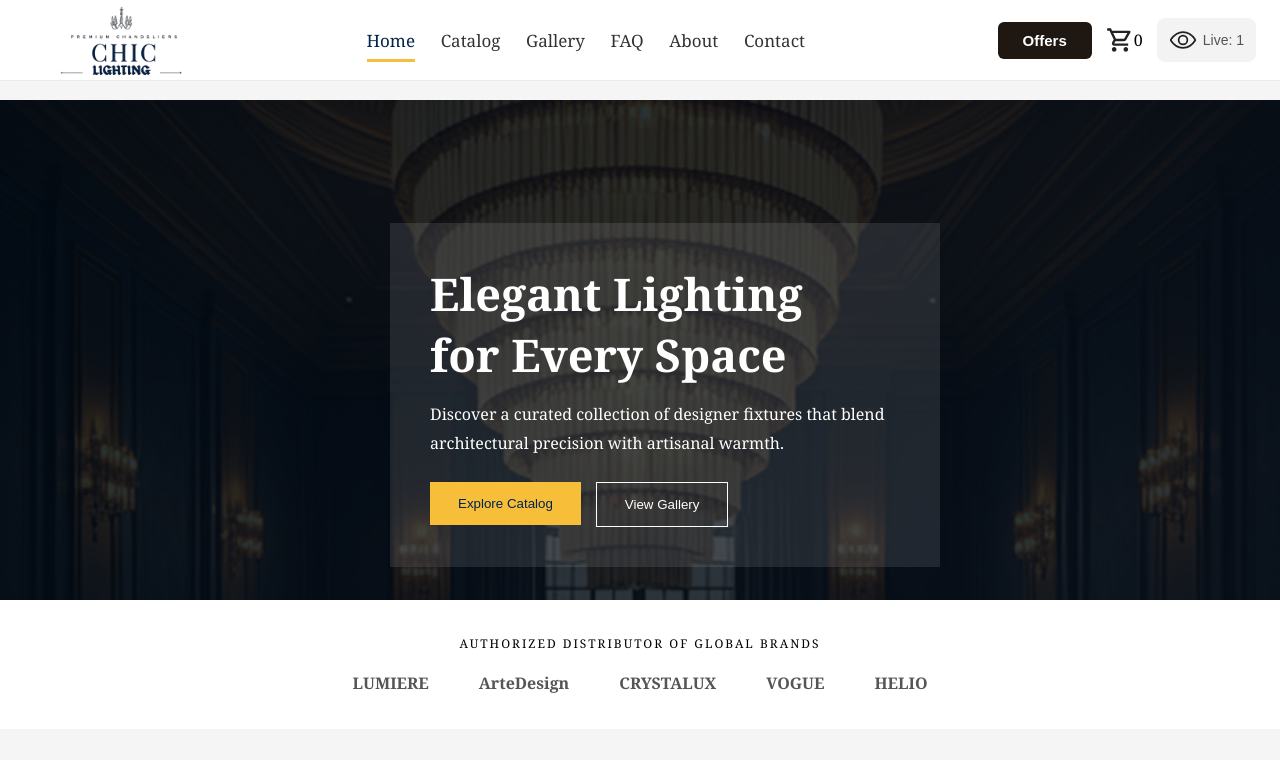
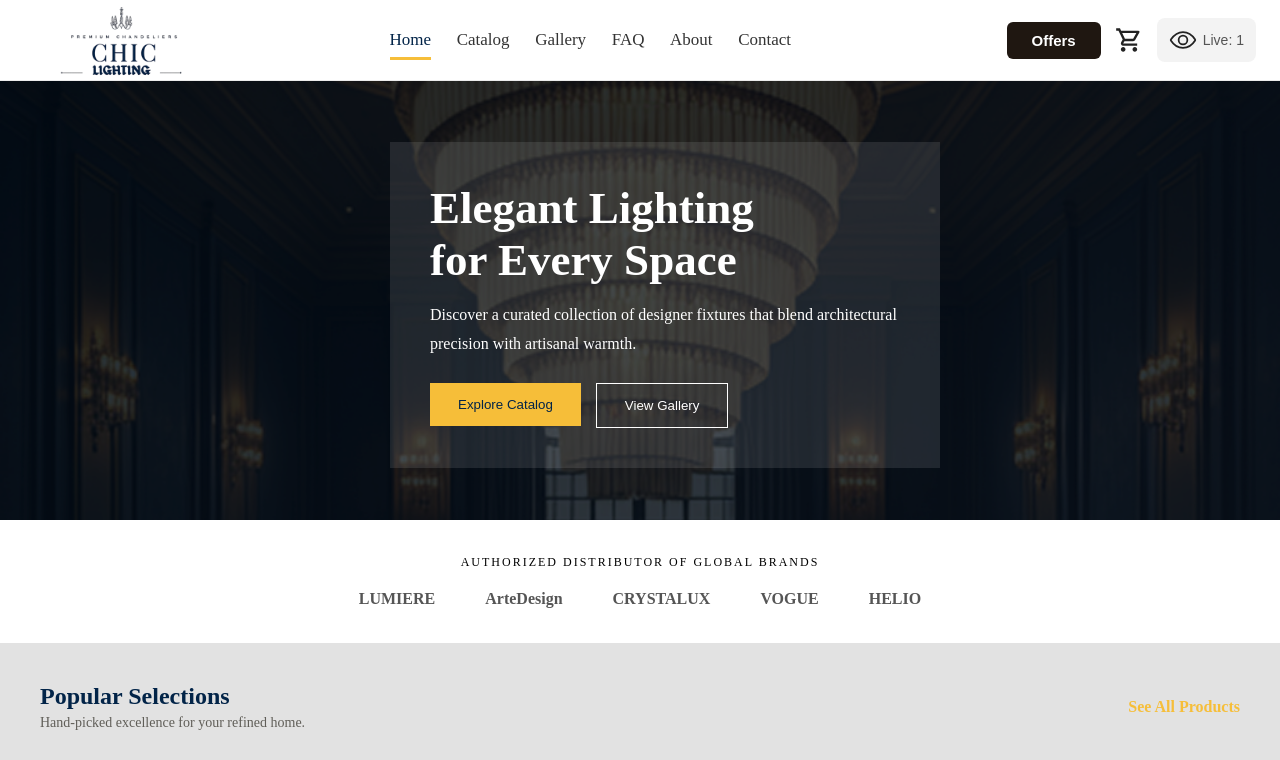
Before and after one commit to De-Slorex1/chic-lightning, a React (Vite) app: page / in a window 1280 px wide. Shown: the top 760 px of the page. Built offline with nearby package versions, Linux system fonts and the light colour scheme; no server answers.

Commit message:
messages

```diff
--- a/src/App.jsx
+++ b/src/App.jsx
@@ -3,16 +3,24 @@
 import { useEffect } from "react";
 import { Route, Routes } from "react-router-dom";
 import AOS from 'aos';
+// import NavComponent from './Components/NavComponent';
+// import FooterComponent from './Components/FooterComponent';
+// import ProductCatalog from './Pages/ProductCatalog';
+// import AboutPage from './Pages/AboutPage';
+// import GalleryPage from './Pages/GalleryPage';
+// import ContactPage from './Pages/ContactPage';
+// import ErrorPage from './pages/ErrorPage';
+// import Offers from './pages/Offers'
+import "aos/dist/aos.css";
 import NavComponent from './Components/NavComponent';
-import FooterComponent from './Components/FooterComponent';
-import ProductCatalog from './Pages/ProductCatalog';
-import AboutPage from './Pages/AboutPage';
-import GalleryPage from './Pages/GalleryPage';
-import ContactPage from './Pages/ContactPage';
+import HomePage from './Pages/HomePage';
+import ProductCatalog from './pages/ProductCatalog';
+import AboutPage from './pages/AboutPage';
+import GalleryPage from './pages/GalleryPage';
+import ContactPage from './pages/ContactPage';
 import ErrorPage from './pages/ErrorPage';
-import Offers from './pages/Offers'
-import "aos/dist/aos.css";
-import HomePage from './Pages/HomePage';
+import Offers from './pages/Offers';
+import FooterComponent from './components/FooterComponent';
 
 AOS.init({
   duration: 900,
@@ -27,16 +35,15 @@
 
   return (
     <>
-    <NavComponent cartCount={cartCount} />
-
+    <NavComponent />
     <Routes>
         <Route path="/" element={<HomePage />} />
         <Route path="/catalog" element={<ProductCatalog setCartCount={setCartCount}/>} />
         <Route path="/about" element={<AboutPage />} />
         <Route path="/gallery" element={<GalleryPage />} />
         <Route path="/contact" element={<ContactPage />} />
-        <Route path="/*" element={<ErrorPage/>}/>
-        <Route path="/offers" element={<Offers/>}/>
+        <Route path="/*" element={<ErrorPage />}/>
+        <Route path="/offers" element={<Offers />}/>
     </Routes>
 
     <FooterComponent />
```
